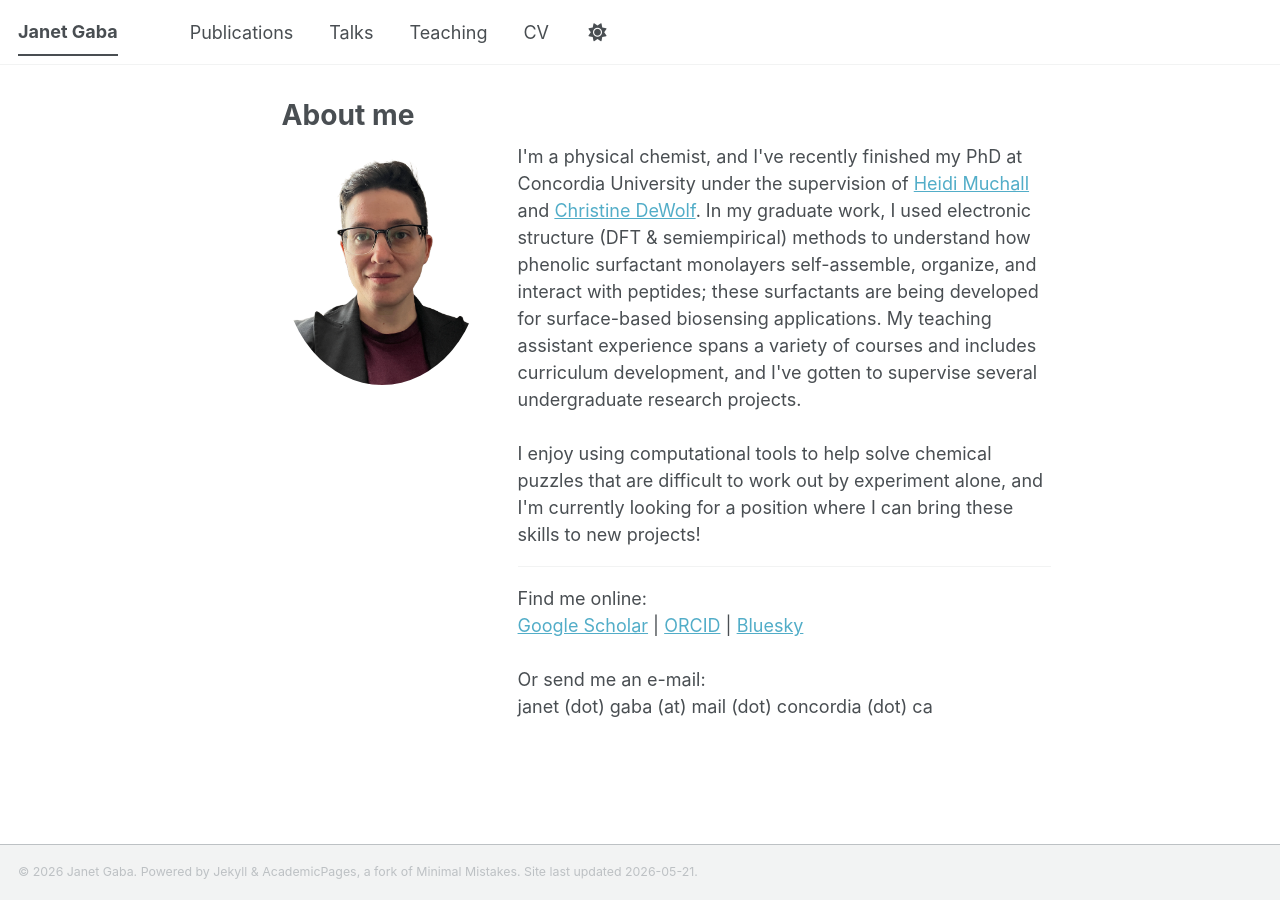
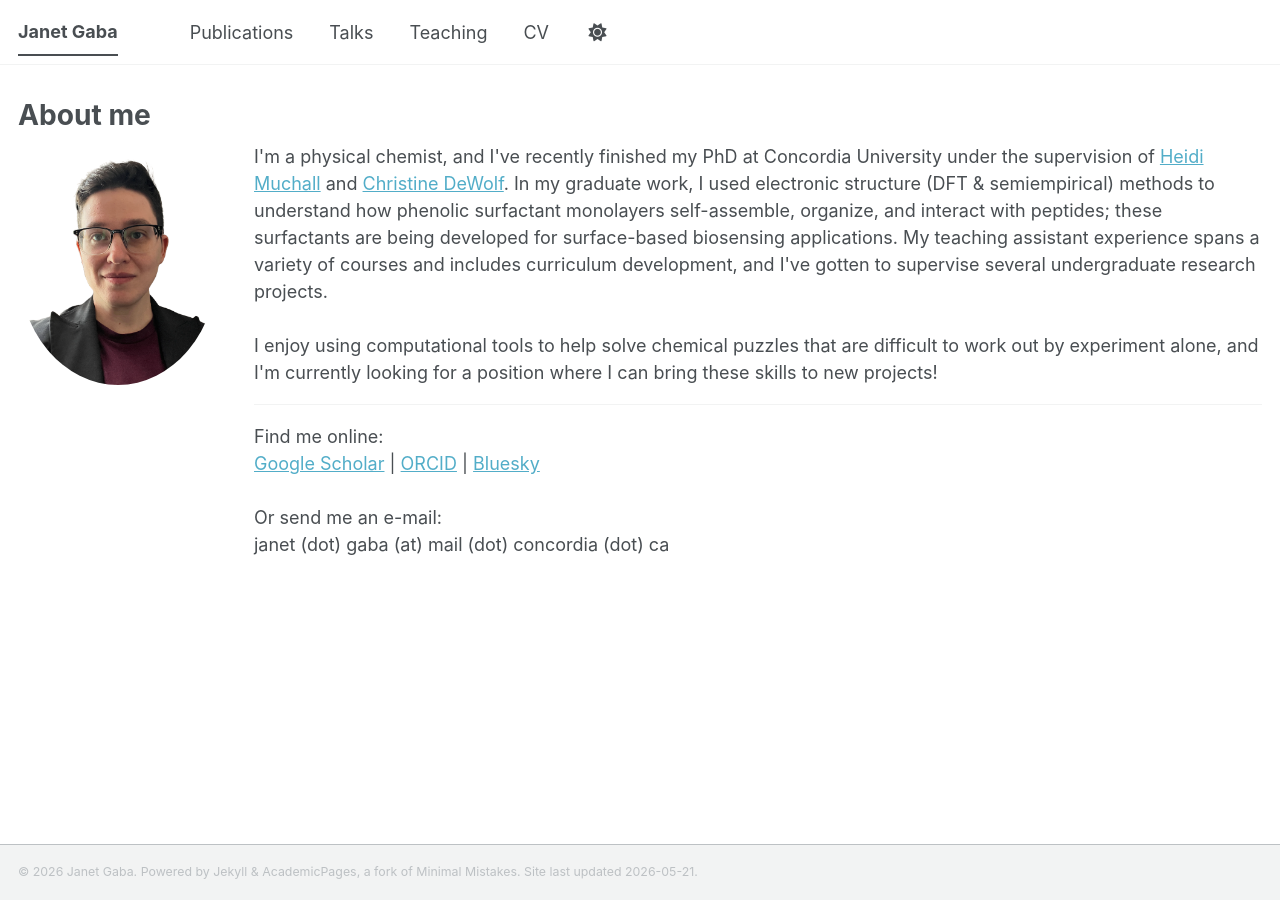
Before and after one commit to janetgaba/janetgaba.github.io, a Jekyll site: the page built from _pages/about.md, in a window 1280 px wide. Built offline with Jekyll 4.4.1, drawn with Linux system fonts in a browser that asks for light colours; a script bundle is joined from its source files by our own code; library files that are not in the unit come from our copies.

Commit message:
Update _page.scss

```diff
--- a/_sass/layout/_page.scss
+++ b/_sass/layout/_page.scss
@@ -18,9 +18,9 @@
 
 .page {
   @include breakpoint($large) {
-    @include span(10 of 12 last);
-    @include prefix(0.5 of 12);
-    @include suffix(2 of 12);
+    @include span(12 of 12 last);
+    @include prefix(0 of 12);
+    @include suffix(0 of 12);
   }
 
   .page__inner-wrap {
```
